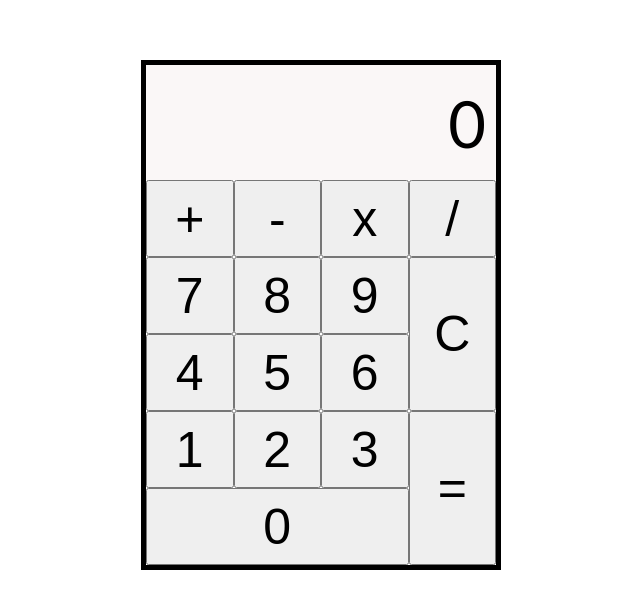
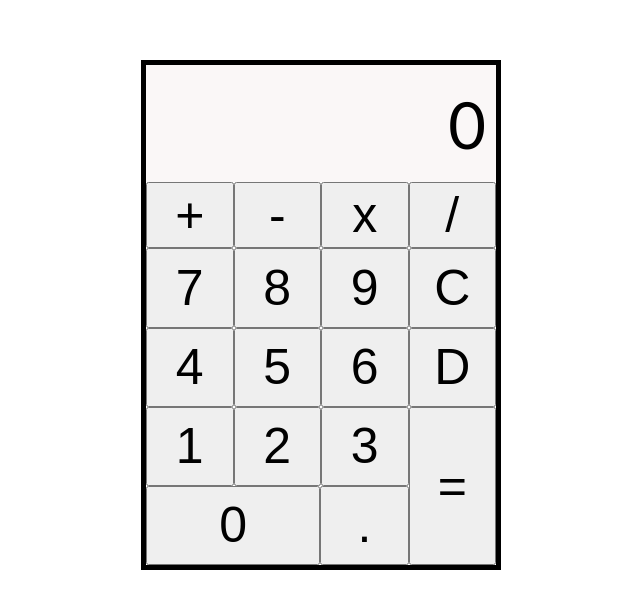
Before and after one commit to brookej7/Calculator_Odin_Project, a plain HTML site: page index.html in a window 1280 px wide. Shown: the part 140-748 px from the top of the page, without its empty margins (319-959 px from the left). Drawn offline with Linux system fonts and the light colour scheme.

Commit message:
Add backspace function
Inserted the backspace button in html and function.

```diff
--- a/index.html
+++ b/index.html
@@ -15,7 +15,7 @@
 
         </div>
 
-        <div class="operators flex">
+        <div class="operators flex row">
             <button>+</button>
             <button>-</button>
             <button>x</button>
@@ -45,7 +45,7 @@
 
                 <div class="row flex">
                     <button id ="zero">0</button>
-                    <!--<button>.</button>-->
+                    <button id ="dec">.</button>
                 </div>
 
             </div>
@@ -55,6 +55,9 @@
                     <button id = "clear">C</button>
                 </div>
                 <div class="flex row">
+                    <button id = "backspace">D</button>
+                </div>
+                <div class="flex row" id="large">
                     <button id = "equal">=</button>
                 </div>
 
--- a/javascript.js
+++ b/javascript.js
@@ -139,6 +139,16 @@ buttons.forEach((button) => {
             DISPLAY_VAL = 0
             display(DISPLAY_VAL);
 
+        } else if (button.id == "backspace") {
+
+            if (DISPLAY_VAL.length == 1) {
+                DISPLAY_VAL = "0";
+                NEW_NUM = true;
+            } else {
+                DISPLAY_VAL = DISPLAY_VAL.slice(0, DISPLAY_VAL.length - 1);
+            }
+            display(DISPLAY_VAL);
+
         } else if (button.parentNode.parentNode.querySelector(".operators") != null) {
 
             if (OPERATOR != null) {
--- a/style.css
+++ b/style.css
@@ -51,10 +51,12 @@ body {
 .side {
     flex-direction: column;
     flex-grow: 1;
+    flex-basis: content;
 }
 
 .row {
-    flex-grow: 1;
+    flex-grow: 0.25;
+    flex-basis: content;
 }
 
 button {
@@ -68,3 +70,17 @@ button {
 #clear {
     flex-grow: 1;
 }
+
+#large {
+    flex-grow: 1.4;
+}
+
+#zero {
+    flex-grow: 0.67;
+    flex-basis: content;
+}
+
+#dec {
+    flex-grow: 0.33;
+    flex-basis: content;
+}
```
